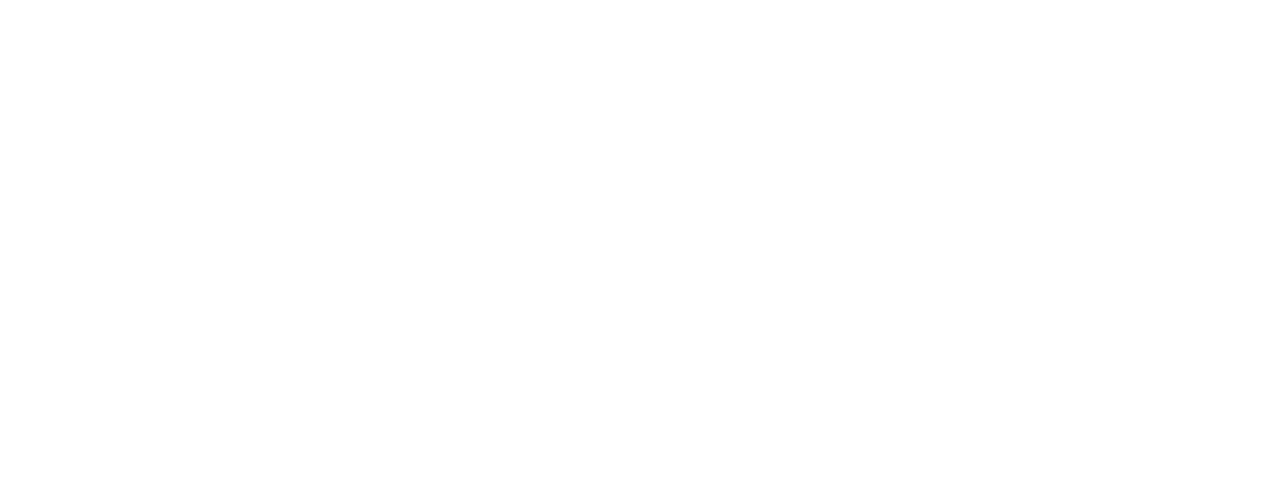
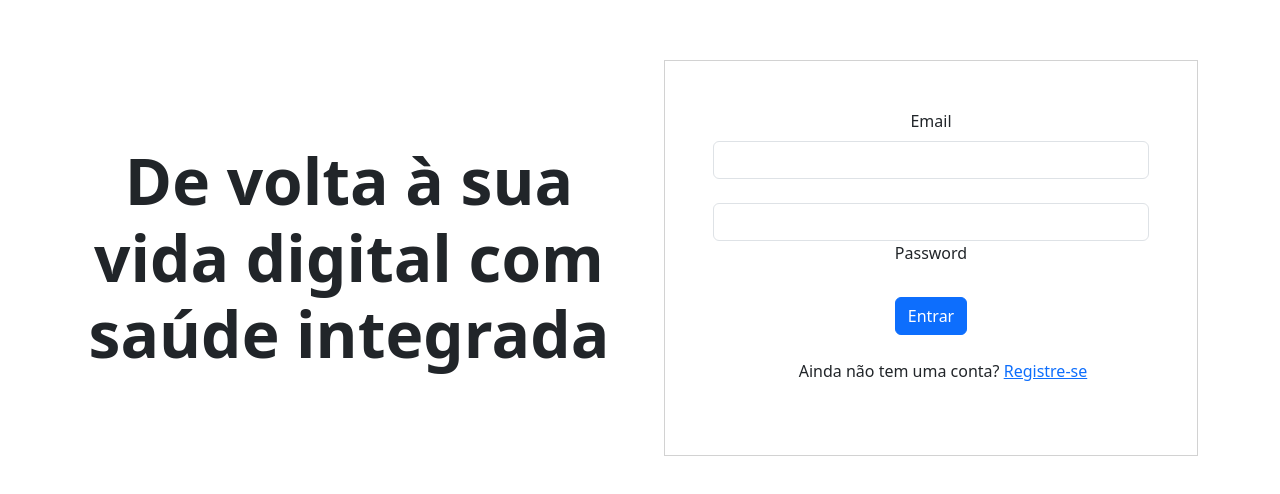
Before and after one commit to Mateus-Pe/ItapeCare, an Angular app in the folder ItapeCare/: page /login in a window 1280 px wide. Before the commit this address led to /. Shown: the part 118-612 px from the top of the page. Built offline with nearby package versions, Linux system fonts and the light colour scheme.

Commit message:
Login component

```diff
--- a/ItapeCare/src/app/app.routes.ts
+++ b/ItapeCare/src/app/app.routes.ts
@@ -1,7 +1,9 @@
 import { Routes } from '@angular/router';
 import { HomeComponent } from './home/home/home.component';
+import { LoginComponent } from './login/login.component';
 
 export const routes: Routes = [
     {path: 'home', component: HomeComponent},
+    {path: 'login', component: LoginComponent},
     { path: '', redirectTo: '/home', pathMatch: 'full' }
 ];
--- /dev/null
+++ b/ItapeCare/src/app/login/login.component.html
@@ -0,0 +1,43 @@
+<section class="vh-100 d-flex align-items-center justify-content-center">
+    <div class="px-4 py-5 text-center">
+      <div class="container">
+        <div class="row gx-lg-5 align-items-center">
+          <div class="col-lg-6 mb-5">
+            <h1 class="my-5 display-3 fw-bold ls-tight">
+              De volta à sua vida digital com saúde integrada
+            </h1>
+          </div>
+
+          <div class="col-lg-6 mb-5">
+            <div class="card rounded-0">
+              <div class="card-body py-5 px-md-5">
+                <form>
+                  <div class="form-outline mb-4">
+                    <label class="form-label" for="form3Example3">Email</label>
+                    <input type="email" id="form3Example3" class="form-control" />
+                  </div>
+
+                  <div class="form-outline mb-4">
+                    <input type="password" id="form3Example4" class="form-control" />
+                    <label class="form-label" for="form3Example4">Password</label>
+                  </div>
+
+                  <button type="submit" class="btn btn-primary btn-block mb-4">
+                    Entrar
+                  </button>
+
+                  <div class="form-check d-flex justify-content-center mb-4">
+                    <label class="form-check-label" for="form2Example33">
+                      Ainda não tem uma conta? <a href="">Registre-se</a>
+                    </label>
+                  </div>
+
+                </form>
+              </div>
+            </div>
+          </div>
+        </div>
+      </div>
+    </div>
+    <!-- Jumbotron -->
+</section>
```
Also changed, not shown: ItapeCare/src/app/login/login.component.ts (added, +11 -0 lines), ItapeCare/src/app/login/login.component.scss (added), 1 other file (tests, documents, lock files or other folders).
